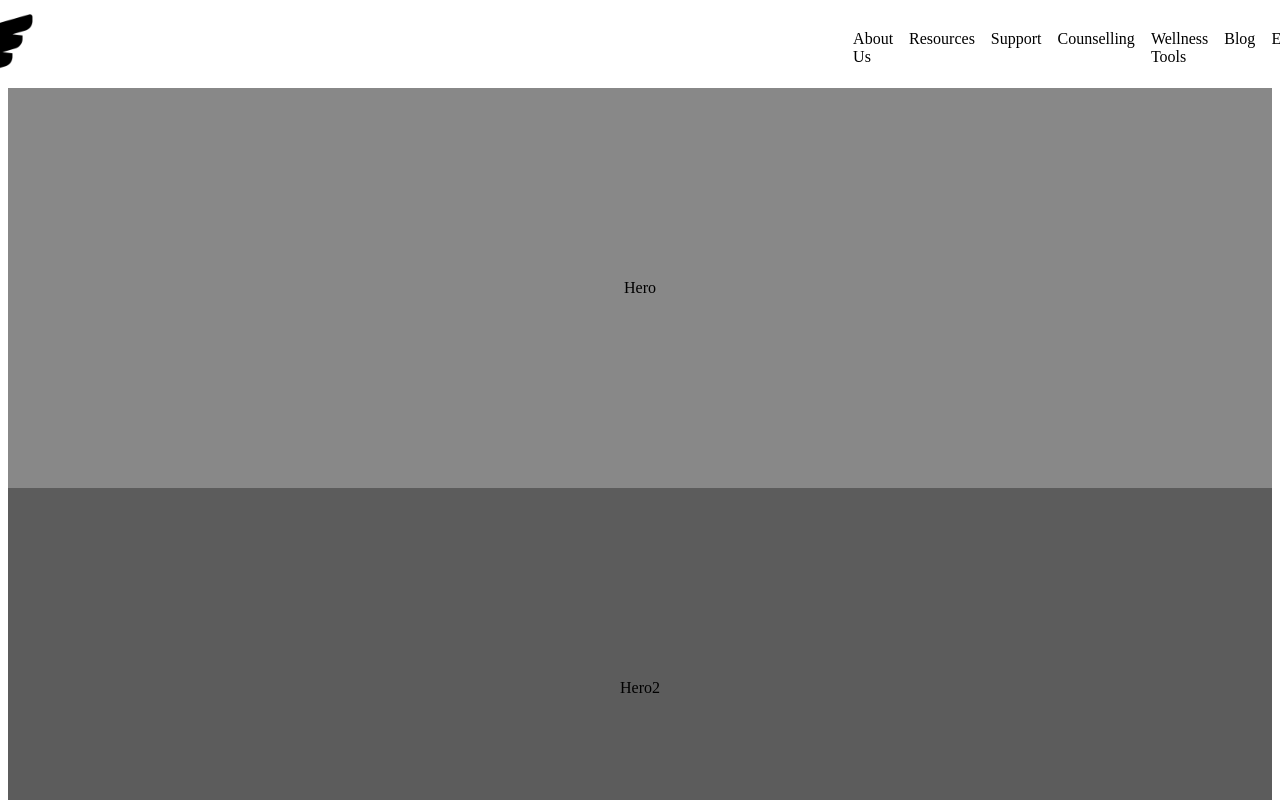
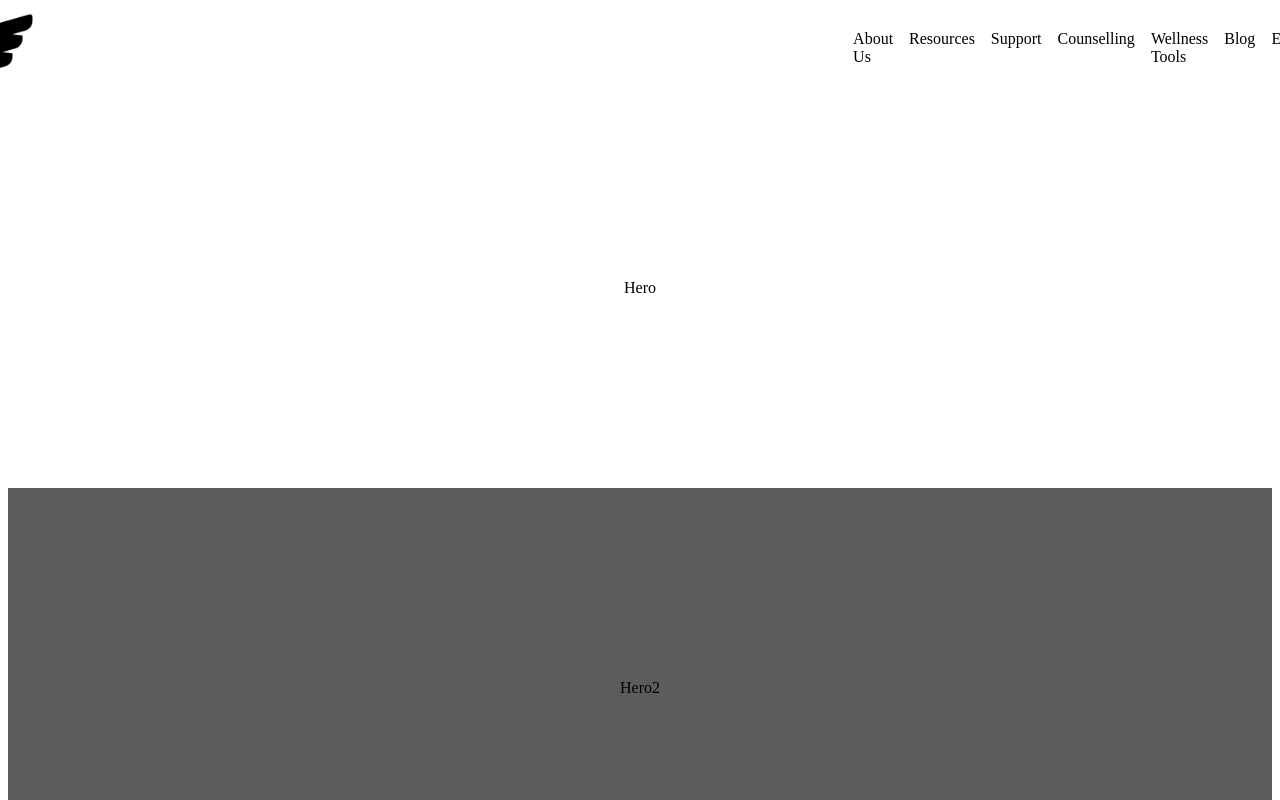
Before and after one commit to Raghavkhedar/mentalHealth, a React (Vite) app: page / in a window 1280 px wide. Shown: the top 800 px of the page. Built offline with nearby package versions, Linux system fonts and the light colour scheme.

Commit message:
backgroundimage

```diff
--- a/src/components/hero1/hero1.module.css
+++ b/src/components/hero1/hero1.module.css
@@ -3,5 +3,5 @@
     justify-content: center;
     align-items: center;
     height:50vh;
-    background: #888888;
+    background-image: "hero1_back.jpeg";
 }
```
Also changed, not shown: src/assets/hero1_back.jpeg (added).
